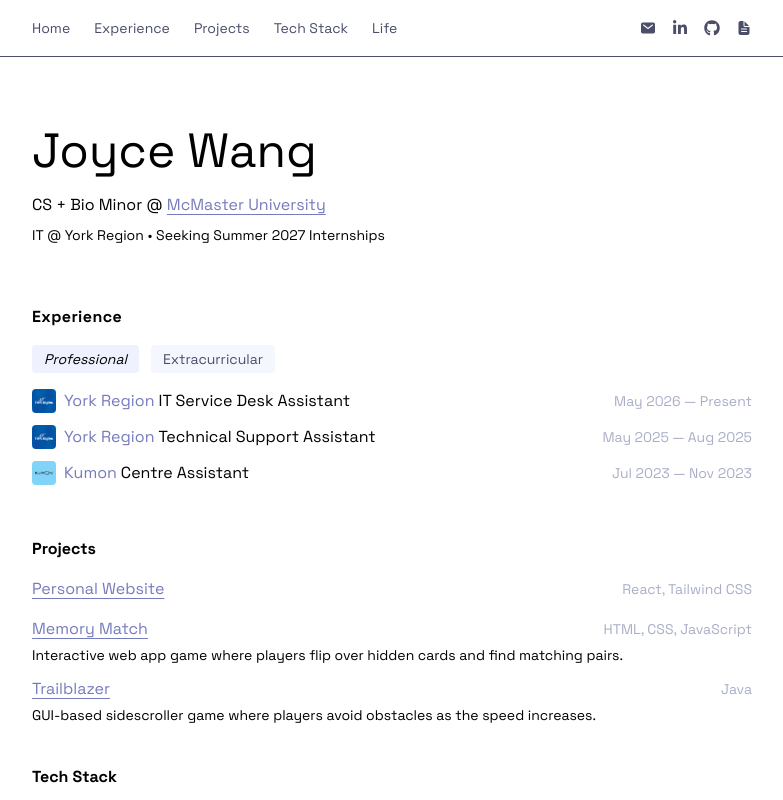
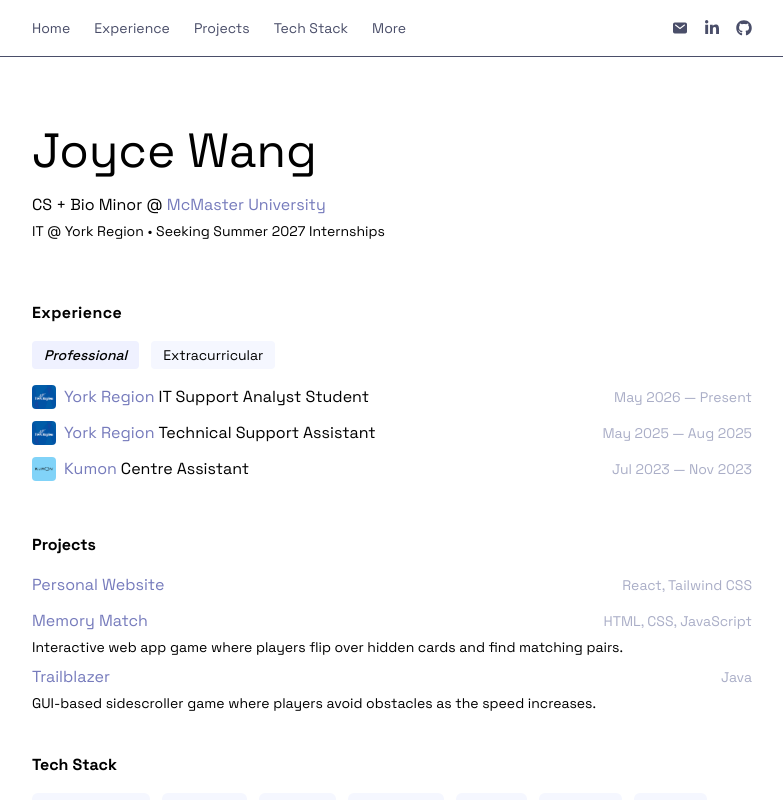
Before and after one commit to joycewdev/PortfolioWebsite, a React (Vite) app: page / in a window 1280 px wide. Shown: the top 800 px of the page, without its empty margins (248-1031 px from the left). Built offline with nearby package versions, Linux system fonts and the light colour scheme.

Commit message:
feat: some design updates

```diff
--- a/src/App.jsx
+++ b/src/App.jsx
@@ -23,7 +23,7 @@ const Home = () => (
   </>
 );
 
-const Life = () => (
+const More = () => (
   <>
     <TextFade direction="down" staggerChildren={0.2}>
       <Intro />
@@ -58,7 +58,7 @@ function App() {
       <Navbar />
       <Routes>
         <Route path="/" element={<Home />} />
-        <Route path="/life" element={<Life />} />
+        <Route path="/more" element={<More />} />
       </Routes>
       <Footer />
     </>
--- a/src/components/Navbar.jsx
+++ b/src/components/Navbar.jsx
@@ -1,14 +1,14 @@
 import { useState } from "react";
 import { FaBars, FaXmark, FaLinkedinIn, FaGithub } from "react-icons/fa6";
 import { IoMail } from "react-icons/io5";
-import { IoDocumentText } from "react-icons/io5";
+// import { IoDocumentText } from "react-icons/io5";
 
 const navLinks = [
   { href: "/", label: "Home" },
   { href: "/#experience", label: "Experience" },
   { href: "/#projects", label: "Projects" },
   { href: "/#techstack", label: "Tech Stack" },
-  { href: "/life", label: "Life" },
+  { href: "/more", label: "More" },
 ];
 
 const socialLinks = [
@@ -24,10 +24,10 @@ const socialLinks = [
     href: "https://github.com/joycewdev",
     icon: FaGithub,
   },
-  {
-    href: "", // add resume link
-    icon: IoDocumentText,
-  },
+  // {
+  //   href: "", // add resume link
+  //   icon: IoDocumentText,
+  // },
 ];
 
 export default function Navbar() {
@@ -35,17 +35,17 @@ export default function Navbar() {
 
   return (
     <nav className="sticky top-0 z-50 w-full backdrop-blur-sm bg-white/80 border-b border-[#4A4E69]">
-      <div className="max-w-3xl mx-auto px-6 h-14 flex items-center justify-between text-[#4A4E69]">
+      <div className="max-w-3xl mx-auto px-6 h-14 flex items-center justify-between text-[#4A4E69] select-none">
         {/* Mobile Menu Toggle */}
         <button
-          className="md:hidden p-2 -ml-2 hover:text-black transition-colors"
+          className="sm:hidden p-2 -ml-2 hover:text-black transition-colors"
           onClick={() => setIsOpen(!isOpen)}
         >
           {isOpen ? <FaXmark size={16} /> : <FaBars size={16} />}
         </button>
 
         {/* Desktop Navigation */}
-        <div className="hidden md:flex items-center gap-6">
+        <div className="hidden sm:flex items-center gap-6">
           {navLinks.map((navLink) => (
             <a
               key={navLink.href}
@@ -80,7 +80,7 @@ export default function Navbar() {
 
       {/* Mobile Dropdown Menu */}
       <div
-        className={`md:hidden overflow-hidden transition-all duration-300 ease-in-out ${
+        className={`sm:hidden overflow-hidden transition-all duration-300 ease-in-out ${
           isOpen ? "max-h-64" : "max-h-0"
         }`}
       >
--- a/src/components/TextFade.jsx
+++ b/src/components/TextFade.jsx
@@ -1,3 +1,5 @@
+// Adapted from https://ui.indie-starter.dev/docs/text-animation
+
 "use client";
 
 import { motion, useInView } from "framer-motion";
--- a/src/data/experiences.js
+++ b/src/data/experiences.js
@@ -4,7 +4,7 @@ export const professionalExperiences = [
     href: "https://www.york.ca/",
     img: "YorkRegion.png",
     role: {
-      title: "IT Service Desk Assistant",
+      title: "IT Support Analyst Student",
       startDate: "May 2026",
       endDate: "Present",
       description: "",
--- a/src/data/songs.js
+++ b/src/data/songs.js
@@ -40,7 +40,7 @@ export const songs = [
     href: "https://open.spotify.com/track/3qhlB30KknSejmIvZZLjOD?si=600ec13f10034c6f",
   },
   {
-    title: "my ex's best friend (with blackbear)",
+    title: "my ex's best friend",
     artist: "mgk, blackbear",
     href: "https://open.spotify.com/track/7kDUspsoYfLkWnZR7qwHZl?si=b4df6723ae994984",
   },
--- a/src/index.css
+++ b/src/index.css
@@ -2,6 +2,16 @@
 
 * {
   font-family: "Space Grotesk", sans-serif;
+}
+
+*::selection {
+  background: #eff1ff;
+  color: #1900a8;
+}
+
+*::-moz-selection {
+  background: #eff1ff;
+  color: #1900a8;
 }
 
 section {
@@ -22,4 +32,7 @@ buttons
 
 light text
 #AAAEC7
+
+accented text
+#1900A8;
 */
--- a/src/sections/Bookshelf.jsx
+++ b/src/sections/Bookshelf.jsx
@@ -42,7 +42,7 @@ export default function Bookshelf() {
                   src={`/src/assets/books/${book.title.split(" ").join("")}.jpg`}
                   alt={`${book.title} Cover`}
                   draggable="false"
-                  className="w-full h-full object-cover"
+                  className="w-full h-full object-cover select-none"
                 />
               </div>
               <div className="mt-4 text-center h-5 flex items-center justify-center">
@@ -62,7 +62,7 @@ export default function Bookshelf() {
             <div className="flex flex-col items-center justify-center w-full aspect-[2/3] border border-dashed border-[#AAAEC7] rounded-sm bg-[#F5F7FF]">
               <p className="text-xs text-[#AAAEC7]">Next great read.</p>
               <a
-                className="text-xs text-[#767BBC] underline underline-offset-4 hover:text-[#474C90]"
+                className="text-xs text-[#767BBC] hover:text-[#474C90]"
                 href="mailto:wangjoyce@live.com?subject=Book Recommendation"
               >
                 Send me a rec!
--- a/src/sections/Experience.jsx
+++ b/src/sections/Experience.jsx
@@ -19,8 +19,8 @@ export default function Experiences() {
           onClick={() => setActiveTab("Professional")}
           className={`text-sm px-3 py-1 rounded transition-colors cursor-pointer ${
             activeTab === "Professional"
-              ? "bg-[#EFF1FF] text-black italic"
-              : "text-[#4a4e69] bg-[#F5F7FF] hover:bg-[#EFF1FF] hover:text-black"
+              ? "bg-[#EFF1FF] italic font-medium"
+              : "bg-[#F5F7FF] hover:bg-[#EFF1FF] hover:text-black"
           }`}
         >
           Professional
@@ -29,8 +29,8 @@ export default function Experiences() {
           onClick={() => setActiveTab("Extracurricular")}
           className={`text-sm px-3 py-1 rounded transition-colors cursor-pointer ${
             activeTab === "Extracurricular"
-              ? "bg-[#EFF1FF] text-black italic"
-              : "text-[#4a4e69] bg-[#F5F7FF] hover:bg-[#EFF1FF] hover:text-black"
+              ? "bg-[#EFF1FF] italic font-medium"
+              : "bg-[#F5F7FF] hover:bg-[#EFF1FF] hover:text-black"
           }`}
         >
           Extracurricular
--- a/src/sections/Hero.jsx
+++ b/src/sections/Hero.jsx
@@ -3,7 +3,7 @@ import { MdArrowOutward } from "react-icons/md";
 export default function Hero() {
   return (
     <section className="w-full max-w-3xl mx-auto px-6 pt-16 pb-5 group">
-      <a href="/life">
+      <a href="/more">
         <h1 id="name" className="text-5xl leading-tight mb-3 cursor-pointer">
           Joyce Wang
           <span className="inline-block ml-2 opacity-0 -translate-x-2 transition-all duration-300 ease-out group-hover:opacity-100 group-hover:translate-x-0">
@@ -18,13 +18,13 @@ export default function Hero() {
             href="https://www.mcmaster.ca"
             target="_blank"
             rel="noopener noreferrer"
-            className="text-[#767BBC] underline underline-offset-4 hover:text-[#474C90] transition-colors"
+            className="text-[#767BBC] hover:text-[#474C90] transition-colors"
           >
             McMaster University
           </a>
         </p>
       </div>
-      <p className="text-sm pt-2">
+      <p className="text-sm pt-1">
         IT @ York Region • Seeking Summer 2027 Internships
       </p>
     </section>
--- a/src/sections/Intro.jsx
+++ b/src/sections/Intro.jsx
@@ -1,13 +1,21 @@
 export default function Intro() {
   return (
     <div className="w-full max-w-3xl mx-auto px-6 pt-16">
-      <p className="font-bold mb-4">Currently</p>
+      <p className="font-bold mb-4">Beyond the Screen</p>
       <ul className="text-sm list-disc pl-5 gap-2 flex flex-col">
-        <li>Exploring the intersection of 1s and 0s and A, T, C, Gs</li>
         <li>Running around town, on the road to 10K</li>
         <li>Learning how to play the piano</li>
         <li>Sword fighting for points on the fencing team</li>
         <li>Chasing snow and mountains on my snowboard</li>
+        <li>
+          Meeting new people and going on adventures{" "}
+          <a
+            href="mailto:wangjoyce@live.com"
+            className="text-[#767BBC] hover:text-[#474C90] transition-colors"
+          >
+            ~ let's connect!
+          </a>
+        </li>
       </ul>
     </div>
   );
--- a/src/sections/Music.jsx
+++ b/src/sections/Music.jsx
@@ -16,14 +16,12 @@ export default function Music() {
           >
             <div className="flex items-center p-3 bg-[#F5F7FF] rounded-lg transition-all hover:shadow-md">
               <div className="flex items-center gap-4 w-full">
-                <div className="w-11 h-11 flex-shrink-0 overflow-hidden rounded-md shadow-sm">
-                  <img
-                    src={`/src/assets/music/${song.title.split(" ").join("")}.jpeg`}
-                    alt={song.title}
-                    draggable="false"
-                    className="w-full h-full object-cover"
-                  />
-                </div>
+                <img
+                  src={`/src/assets/music/${song.title.split(" ").join("")}.jpeg`}
+                  alt={song.title}
+                  draggable="false"
+                  className="w-11 h-11 flex-shrink-0 overflow-hidden rounded-md select-none"
+                />
                 <div className="flex flex-row gap-4 items-center">
                   <span className="text-sm">{song.title}</span>
                   <span className="text-xs text-[#4A4E69]">{song.artist}</span>
--- a/src/sections/Projects.jsx
+++ b/src/sections/Projects.jsx
@@ -4,7 +4,7 @@ export default function Projects() {
   return (
     <section id="projects" className="w-full max-w-3xl mx-auto px-6 pb-10">
       <p className="font-bold mb-4">Projects</p>
-      <div className="flex flex-col gap-3">
+      <div className="flex flex-col gap-2">
         {projects.map((project) => (
           <div key={project.title}>
             <div className="flex justify-between items-center">
@@ -13,7 +13,7 @@ export default function Projects() {
                   href={project.href}
                   target="_blank"
                   rel="noopener noreferrer"
-                  className="text-[#767BBC] underline underline-offset-4 hover:text-[#474C90] transition-colors"
+                  className="text-[#767BBC] hover:text-[#474C90] transition-colors"
                 >
                   {project.title}
                 </a>
```
Also changed, not shown: src/assets/music/MyEx'sBestFriend.jpeg (renamed from src/assets/music/MyEx'sBestFriend(WithBlackbear).jpeg).
